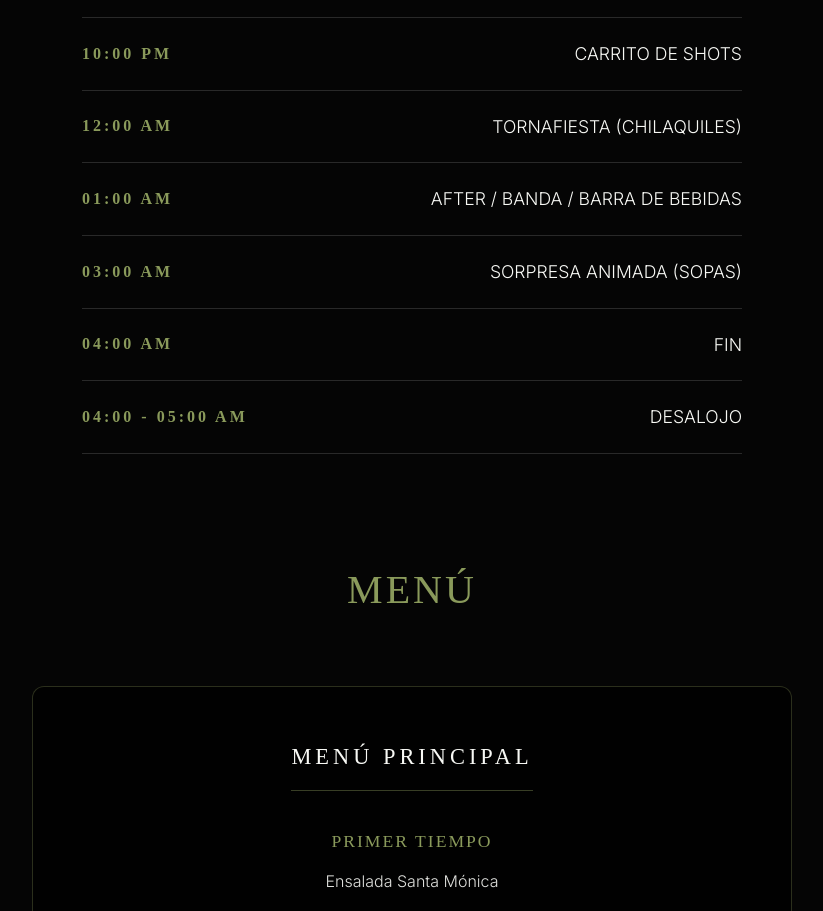
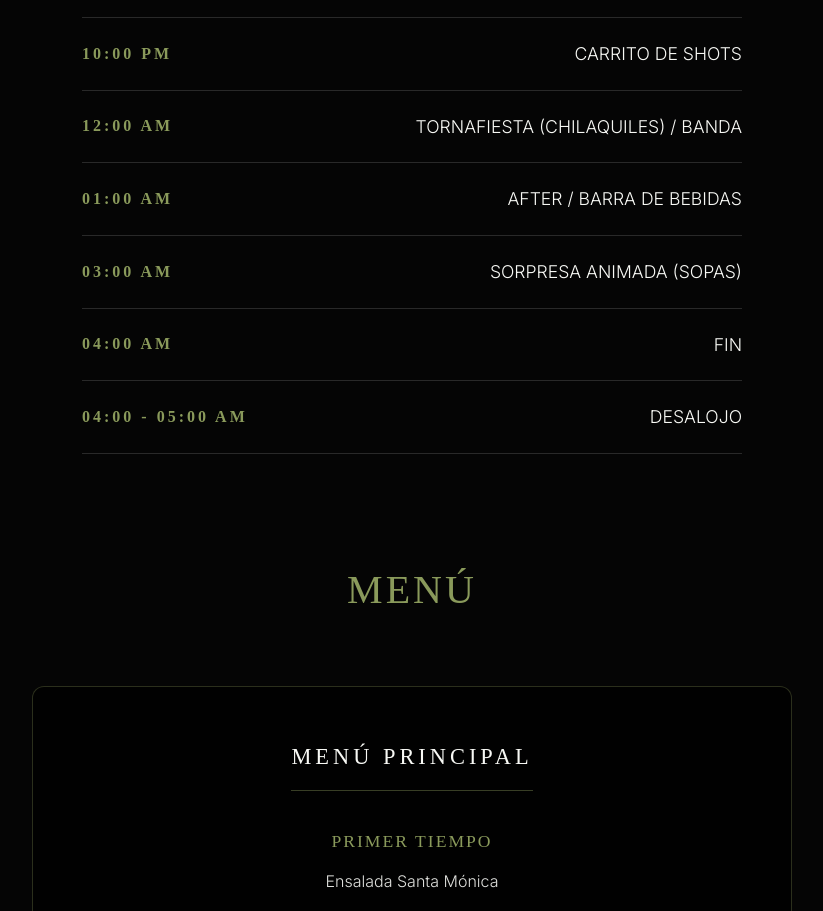
Before and after one commit to HOMERO-CHAVEZ-PRODUCTOR/LENGUAS-UAEMEX, a plain HTML site: page index.html in a window 1280 px wide. Shown: the part 2394-3305 px from the top of the page, without its empty margins (228-1051 px from the left). Drawn offline with Linux system fonts and the light colour scheme.

Commit message:
index.html

```diff
--- a/index.html
+++ b/index.html
@@ -498,8 +498,8 @@
             <div class="timeline-row"><span>09:15 PM</span><span>SE ABRE PISTA</span></div>
             <div class="timeline-row"><span>09:30 PM</span><span>CABINA ESPEJO</span></div>
             <div class="timeline-row"><span>10:00 PM</span><span>CARRITO DE SHOTS</span></div>
-            <div class="timeline-row"><span>12:00 AM</span><span>TORNAFIESTA (CHILAQUILES)</span></div>
-            <div class="timeline-row"><span>01:00 AM</span><span>AFTER / BANDA / BARRA DE BEBIDAS</span></div>
+            <div class="timeline-row"><span>12:00 AM</span><span>TORNAFIESTA (CHILAQUILES) / BANDA</span></div>
+            <div class="timeline-row"><span>01:00 AM</span><span>AFTER / BARRA DE BEBIDAS</span></div>
             <div class="timeline-row"><span>03:00 AM</span><span>SORPRESA ANIMADA (SOPAS)</span></div>
             <div class="timeline-row"><span>04:00 AM</span><span>FIN</span></div>
             <div class="timeline-row"><span>04:00 - 05:00 AM</span><span>DESALOJO</span></div>
```
